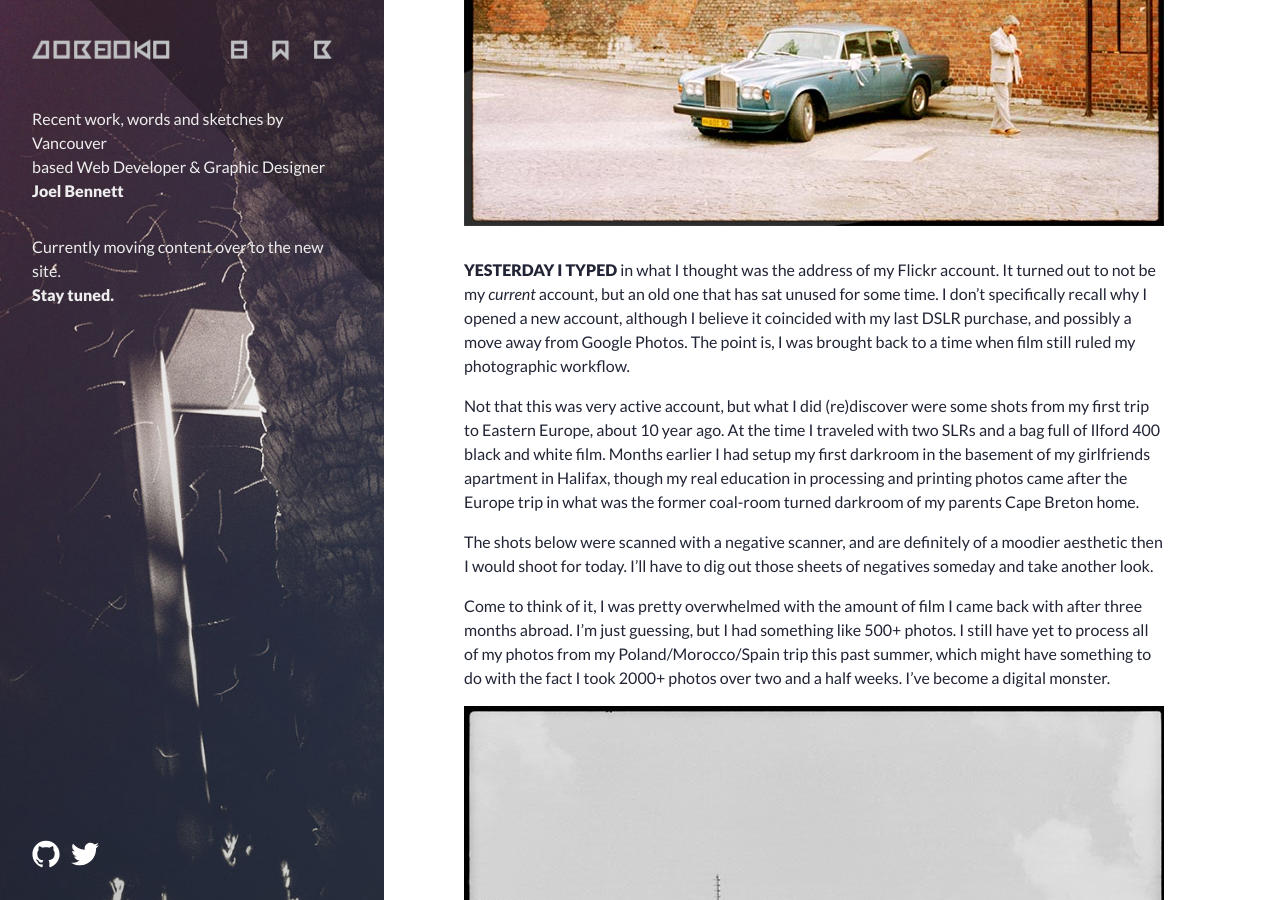
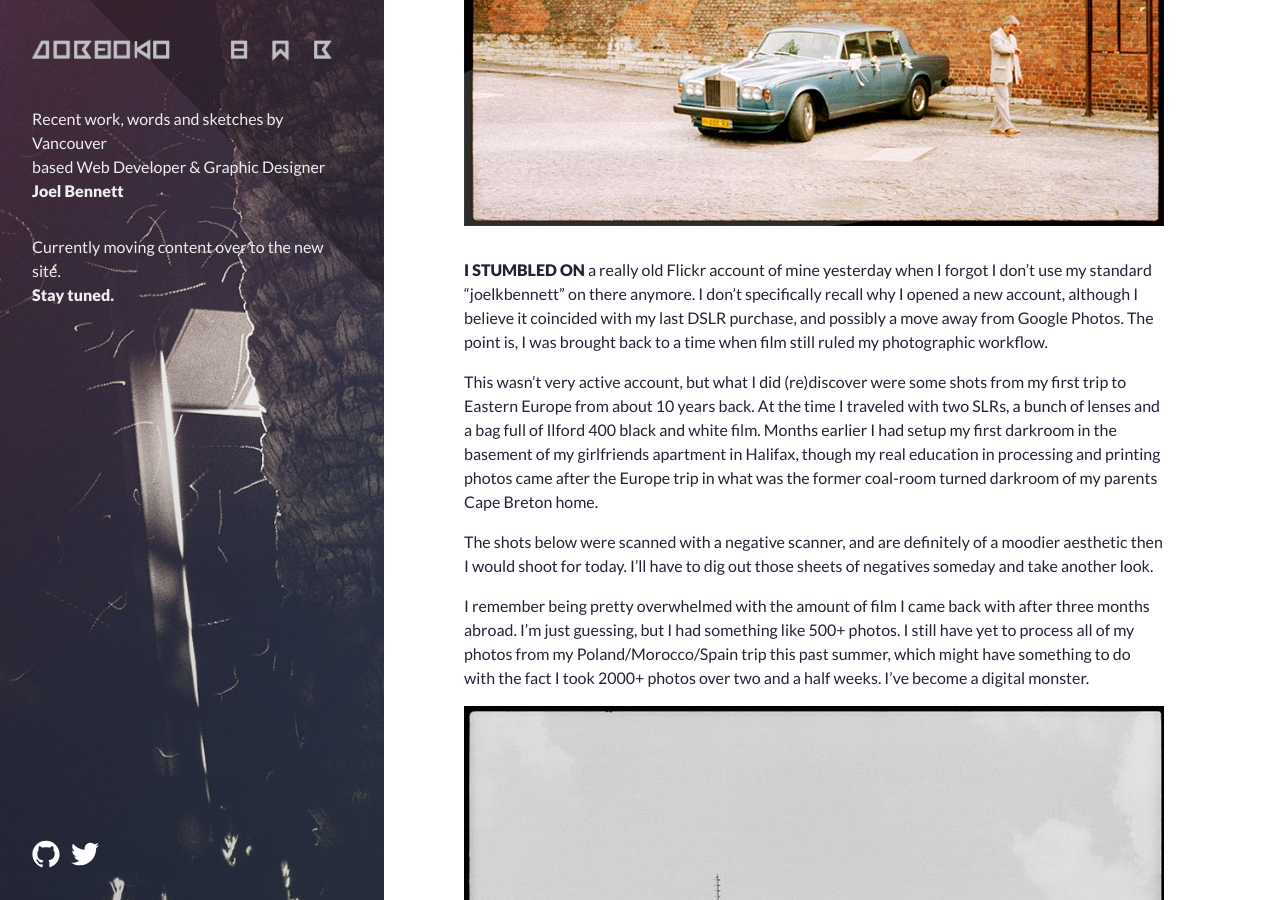
Before and after one commit to joelkbennett/joelkbennett.github.io, a Jekyll site: the page built from _posts/blog/2016-04-08-photos-from-europe.md, in a window 1280 px wide and 900 px high, scrolled down 458 px. Built offline with Jekyll 4.4.1, drawn with Linux system fonts in a browser that asks for light colours.

Commit message:
Edits to blog posts

```diff
--- a/_posts/blog/2016-04-08-photos-from-europe.md
+++ b/_posts/blog/2016-04-08-photos-from-europe.md
@@ -9,13 +9,13 @@ permalink: /blog/:title/
 published: true
 ---
 
-<span class='caps'>Yesterday I typed</span> in what I thought was the address of my Flickr account. It turned out to not be my <em>current</em> account, but an old one that has sat unused for some time. I don't specifically recall why I opened a new account, although I believe it coincided with my last DSLR purchase, and possibly a move away from Google Photos. The point is, I was brought back to a time when film still ruled my photographic workflow.
+<span class='caps'>I stumbled on</span> a really old Flickr account of mine yesterday when I forgot I don't use my standard "joelkbennett" on there anymore. I don't specifically recall why I opened a new account, although I believe it coincided with my last DSLR purchase, and possibly a move away from Google Photos. The point is, I was brought back to a time when film still ruled my photographic workflow.
 
-Not that this was very active account, but what I did (re)discover were some shots from my first trip to Eastern Europe, about 10 year ago. At the time I traveled with two SLRs and a bag full of Ilford 400 black and white film. Months earlier I had setup my first darkroom in the basement of my girlfriends apartment in Halifax, though my real education in processing and printing photos came after the Europe trip in what was the former coal-room turned darkroom of my parents Cape Breton home.
+This wasn't very active account, but what I did (re)discover were some shots from my first trip to Eastern Europe from about 10 years back. At the time I traveled with two SLRs, a bunch of lenses and a bag full of Ilford 400 black and white film. Months earlier I had setup my first darkroom in the basement of my girlfriends apartment in Halifax, though my real education in processing and printing photos came after the Europe trip in what was the former coal-room turned darkroom of my parents Cape Breton home.
 
 The shots below were scanned with a negative scanner, and are definitely of a moodier aesthetic then I would shoot for today. I'll have to dig out those sheets of negatives someday and take another look.
 
-Come to think of it, I was pretty overwhelmed with the amount of film I came back with after three months abroad. I'm just guessing, but I had something like 500+ photos. I still have yet to process all of my photos from my Poland/Morocco/Spain trip this past summer, which might have something to do with the fact I took 2000+ photos over two and a half weeks. I've become a digital monster.
+I remember being pretty overwhelmed with the amount of film I came back with after three months abroad. I'm just guessing, but I had something like 500+ photos. I still have yet to process all of my photos from my Poland/Morocco/Spain trip this past summer, which might have something to do with the fact I took 2000+ photos over two and a half weeks. I've become a digital monster.
 
 <img src="/images/blog/old-flickr-2.jpg" alt="{{ post.title }}">
 <img src="/images/blog/old-flickr-3.jpg" alt="{{ post.title }}">
```
Also changed, not shown: _posts/blog/2016-04-11-unfinished-digitial-paintings.md (+1 -7 lines).
